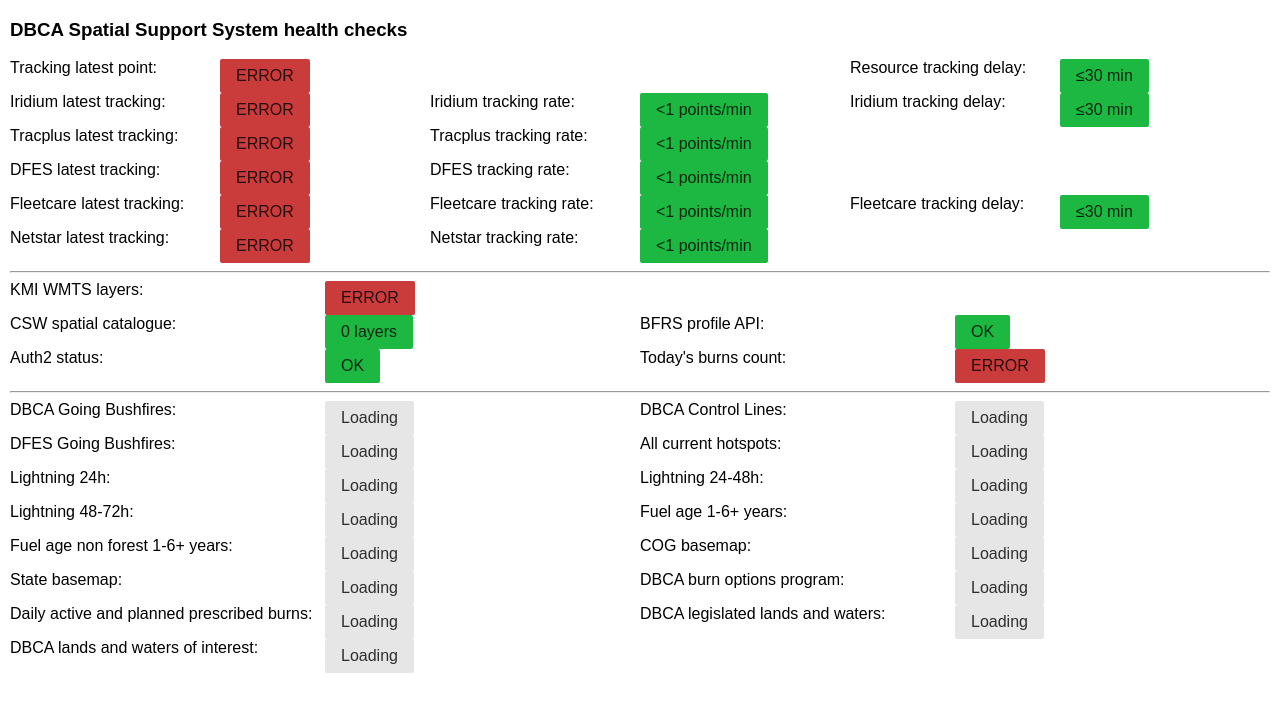
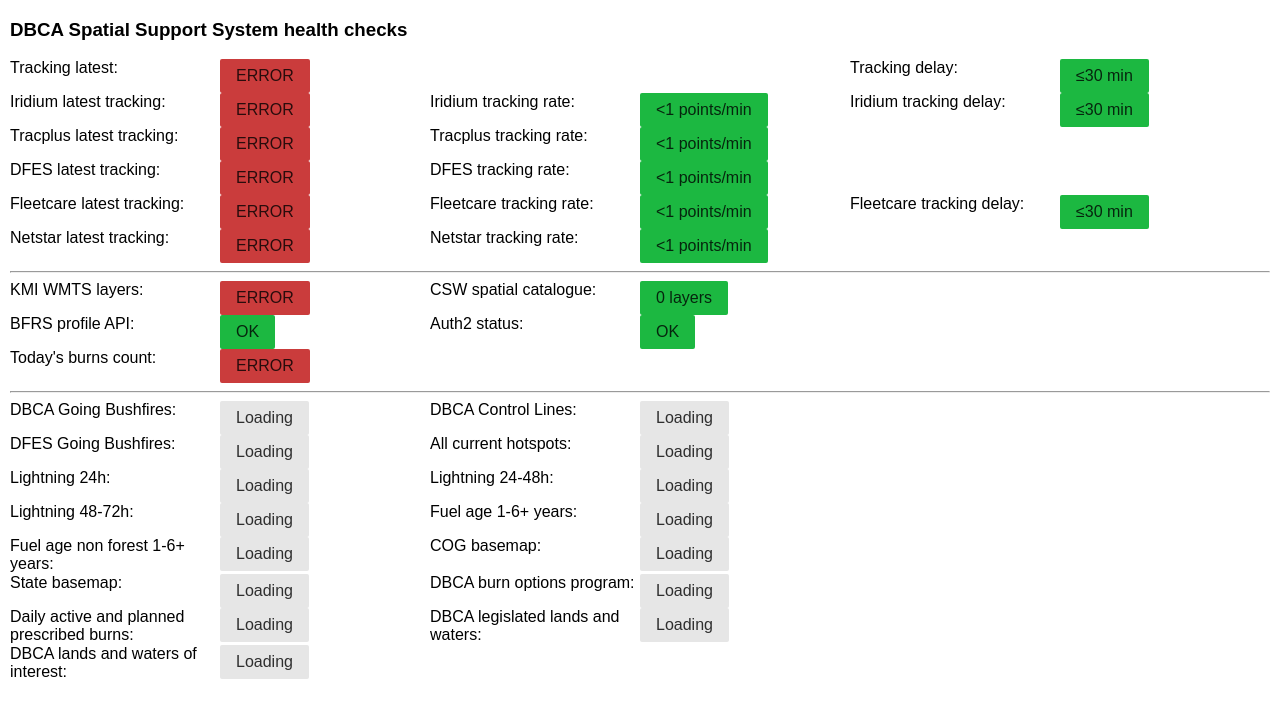
Before and after one commit to rockychen-dpaw/healthcheck, a Bottle app: page / in a window 1280 px wide. Shown: the top 718 px of the page. Run offline with Bottle, Linux system fonts and the light colour scheme; data that the repository does not hold is empty; some libraries are stand-ins or nearby versions.

Commit message:
Refactor status template output.

```diff
--- a/templates/index.html
+++ b/templates/index.html
@@ -43,17 +43,16 @@
   </head>
   <body>
     <h3>DBCA Spatial Support System health checks</h3>
+
     <div class="pure-g">
-      <div class="pure-u-1-2 pure-u-lg-1-6">Tracking latest point:</div>
+      <div class="pure-u-1-2 pure-u-lg-1-6">Tracking latest:</div>
       <div class="pure-u-1-2 pure-u-lg-1-6">
         <div hx-get="/api/all-sources/latest" hx-trigger="load">
           <button class="pure-button">Loading</button>
         </div>
       </div>
-
       <div class="pure-u-lg-1-3"></div>
-
-      <div class="pure-u-1-2 pure-u-lg-1-6">Resource tracking delay:</div>
+      <div class="pure-u-1-2 pure-u-lg-1-6">Tracking delay:</div>
       <div class="pure-u-1-2 pure-u-lg-1-6">
         <div hx-get="/api/all-sources/delay" hx-trigger="load">
           <button class="pure-button">Loading</button>
@@ -66,14 +65,12 @@
           <button class="pure-button">Loading</button>
         </div>
       </div>
-
       <div class="pure-u-1-2 pure-u-lg-1-6">Iridium tracking rate:</div>
       <div class="pure-u-1-2 pure-u-lg-1-6">
         <div hx-get="/api/iridium/loggedpoint-rate" hx-trigger="load">
           <button class="pure-button">Loading</button>
         </div>
       </div>
-
       <div class="pure-u-1-2 pure-u-lg-1-6">Iridium tracking delay:</div>
       <div class="pure-u-1-2 pure-u-lg-1-6">
         <div hx-get="/api/iridium/delay" hx-trigger="load">
@@ -87,14 +84,12 @@
           <button class="pure-button">Loading</button>
         </div>
       </div>
-
       <div class="pure-u-1-2 pure-u-lg-1-6">Tracplus tracking rate:</div>
       <div class="pure-u-1-2 pure-u-lg-1-6">
         <div hx-get="/api/tracplus/loggedpoint-rate" hx-trigger="load">
           <button class="pure-button">Loading</button>
         </div>
       </div>
-
       <div class="pure-u-lg-1-3"></div>
 
       <div class="pure-u-1-2 pure-u-lg-1-6">DFES latest tracking:</div>
@@ -103,14 +98,12 @@
           <button class="pure-button">Loading</button>
         </div>
       </div>
-
       <div class="pure-u-1-2 pure-u-lg-1-6">DFES tracking rate:</div>
       <div class="pure-u-1-2 pure-u-lg-1-6">
         <div hx-get="/api/dfes/loggedpoint-rate" hx-trigger="load">
           <button class="pure-button">Loading</button>
         </div>
       </div>
-
       <div class="pure-u-lg-1-3"></div>
 
       <div class="pure-u-1-2 pure-u-lg-1-6">Fleetcare latest tracking:</div>
@@ -119,14 +112,12 @@
           <button class="pure-button">Loading</button>
         </div>
       </div>
-
       <div class="pure-u-1-2 pure-u-lg-1-6">Fleetcare tracking rate:</div>
       <div class="pure-u-1-2 pure-u-lg-1-6">
         <div hx-get="/api/fleetcare/loggedpoint-rate" hx-trigger="load">
           <button class="pure-button">Loading</button>
         </div>
       </div>
-
       <div class="pure-u-1-2 pure-u-lg-1-6">Fleetcare tracking delay:</div>
       <div class="pure-u-1-2 pure-u-lg-1-6">
         <div hx-get="/api/fleetcare/delay" hx-trigger="load">
@@ -140,144 +131,163 @@
           <button class="pure-button">Loading</button>
         </div>
       </div>
-
       <div class="pure-u-1-2 pure-u-lg-1-6">Netstar tracking rate:</div>
       <div class="pure-u-1-2 pure-u-lg-1-6">
         <div hx-get="/api/netstar/loggedpoint-rate" hx-trigger="load">
           <button class="pure-button">Loading</button>
         </div>
       </div>
-
       <div class="pure-u-lg-1-3"></div>
     </div>
 
     <hr />
 
     <div class="pure-g">
-      <div class="pure-u-1-2 pure-u-md-1-3 pure-u-lg-1-4">KMI WMTS layers:</div>
-      <div class="pure-u-1-2 pure-u-md-2-3 pure-u-lg-1-4">
+      <div class="pure-u-1-2 pure-u-lg-1-6">KMI WMTS layers:</div>
+      <div class="pure-u-1-2 pure-u-lg-1-6">
         <div hx-get="/api/kmi-wmts-layers" hx-trigger="load">
           <button class="pure-button">Loading</button>
         </div>
       </div>
-      <div class="pure-u-1 pure-u-lg-2-4"></div>
-      <div class="pure-u-1-2 pure-u-md-1-3 pure-u-lg-1-4">CSW spatial catalogue:</div>
-      <div class="pure-u-1-2 pure-u-md-2-3 pure-u-lg-1-4">
+      <div class="pure-u-1-2 pure-u-lg-1-6">CSW spatial catalogue:</div>
+      <div class="pure-u-1-2 pure-u-lg-1-6">
         <div hx-get="/api/csw-layers" hx-trigger="load">
           <button class="pure-button">Loading</button>
         </div>
       </div>
-      <div class="pure-u-1-2 pure-u-md-1-3 pure-u-lg-1-4">BFRS profile API:</div>
-      <div class="pure-u-1-2 pure-u-md-2-3 pure-u-lg-1-4">
+      <div class="pure-u-lg-1-3"></div>
+
+      <div class="pure-u-1-2 pure-u-lg-1-6">BFRS profile API:</div>
+      <div class="pure-u-1-2 pure-u-lg-1-6">
         <div hx-get="/api/bfrs-status" hx-trigger="load">
           <button class="pure-button">Loading</button>
         </div>
       </div>
-      <div class="pure-u-1-2 pure-u-md-1-3 pure-u-lg-1-4">Auth2 status:</div>
-      <div class="pure-u-1-2 pure-u-md-2-3 pure-u-lg-1-4">
+      <div class="pure-u-1-2 pure-u-lg-1-6">Auth2 status:</div>
+      <div class="pure-u-1-2 pure-u-lg-1-6">
         <div hx-get="/api/auth2-status" hx-trigger="load">
           <button class="pure-button">Loading</button>
         </div>
       </div>
-      <div class="pure-u-1-2 pure-u-md-1-3 pure-u-lg-1-4">Today's burns count:</div>
-      <div class="pure-u-1-2 pure-u-md-2-3 pure-u-lg-1-4">
+      <div class="pure-u-lg-1-3"></div>
+
+      <div class="pure-u-1-2 pure-u-lg-1-6">Today's burns count:</div>
+      <div class="pure-u-1-2 pure-u-lg-1-6">
         <div hx-get="/api/todays-burns" hx-trigger="load">
           <button class="pure-button">Loading</button>
         </div>
       </div>
+      <div class="pure-u-lg-2-3"></div>
     </div>
+
     <hr />
+
     <div class="pure-g">
-      <div class="pure-u-1-2 pure-u-md-1-3 pure-u-lg-1-4">DBCA Going Bushfires:</div>
-      <div class="pure-u-1-2 pure-u-md-2-3 pure-u-lg-1-4">
-        <div hx-get="/api/dbca-going-bushfires" hx-trigger="load">
+      <div class="pure-u-1-2 pure-u-lg-1-6">DBCA Going Bushfires:</div>
+      <div class="pure-u-1-2 pure-u-lg-1-6">
+        <div hx-get="/api/kmi/dbca-going-bushfires" hx-trigger="load">
           <button class="pure-button">Loading</button>
         </div>
       </div>
-      <div class="pure-u-1-2 pure-u-md-1-3 pure-u-lg-1-4">DBCA Control Lines:</div>
-      <div class="pure-u-1-2 pure-u-md-2-3 pure-u-lg-1-4">
-        <div hx-get="/api/dbca-control-lines" hx-trigger="load">
+      <div class="pure-u-1-2 pure-u-lg-1-6">DBCA Control Lines:</div>
+      <div class="pure-u-1-2 pure-u-lg-1-6">
+        <div hx-get="/api/kmi/dbca-control-lines" hx-trigger="load">
           <button class="pure-button">Loading</button>
         </div>
       </div>
-      <div class="pure-u-1-2 pure-u-md-1-3 pure-u-lg-1-4">DFES Going Bushfires:</div>
-      <div class="pure-u-1-2 pure-u-md-2-3 pure-u-lg-1-4">
-        <div hx-get="/api/dfes-going-bushfires" hx-trigger="load">
+      <div class="pure-u-lg-1-3"></div>
+
+      <div class="pure-u-1-2 pure-u-lg-1-6">DFES Going Bushfires:</div>
+      <div class="pure-u-1-2 pure-u-lg-1-6">
+        <div hx-get="/api/kmi/dfes-going-bushfires" hx-trigger="load">
           <button class="pure-button">Loading</button>
         </div>
       </div>
-      <div class="pure-u-1-2 pure-u-md-1-3 pure-u-lg-1-4">All current hotspots:</div>
-      <div class="pure-u-1-2 pure-u-md-2-3 pure-u-lg-1-4">
-        <div hx-get="/api/current-hotspots" hx-trigger="load">
+      <div class="pure-u-1-2 pure-u-lg-1-6">All current hotspots:</div>
+      <div class="pure-u-1-2 pure-u-lg-1-6">
+        <div hx-get="/api/kmi/current-hotspots" hx-trigger="load">
           <button class="pure-button">Loading</button>
         </div>
       </div>
-      <div class="pure-u-1-2 pure-u-md-1-3 pure-u-lg-1-4">Lightning 24h:</div>
-      <div class="pure-u-1-2 pure-u-md-2-3 pure-u-lg-1-4">
-        <div hx-get="/api/lightning-24h" hx-trigger="load">
+      <div class="pure-u-lg-1-3"></div>
+
+      <div class="pure-u-1-2 pure-u-lg-1-6">Lightning 24h:</div>
+      <div class="pure-u-1-2 pure-u-lg-1-6">
+        <div hx-get="/api/kmi/lightning-24h" hx-trigger="load">
           <button class="pure-button">Loading</button>
         </div>
       </div>
-      <div class="pure-u-1-2 pure-u-md-1-3 pure-u-lg-1-4">Lightning 24-48h:</div>
-      <div class="pure-u-1-2 pure-u-md-2-3 pure-u-lg-1-4">
-        <div hx-get="/api/lightning-24-48h" hx-trigger="load">
+      <div class="pure-u-1-2 pure-u-lg-1-6">Lightning 24-48h:</div>
+      <div class="pure-u-1-2 pure-u-lg-1-6">
+        <div hx-get="/api/kmi/lightning-24-48h" hx-trigger="load">
           <button class="pure-button">Loading</button>
         </div>
       </div>
-      <div class="pure-u-1-2 pure-u-md-1-3 pure-u-lg-1-4">Lightning 48-72h:</div>
-      <div class="pure-u-1-2 pure-u-md-2-3 pure-u-lg-1-4">
-        <div hx-get="/api/lightning-48-72h" hx-trigger="load">
+      <div class="pure-u-lg-1-3"></div>
+
+      <div class="pure-u-1-2 pure-u-lg-1-6">Lightning 48-72h:</div>
+      <div class="pure-u-1-2 pure-u-lg-1-6">
+        <div hx-get="/api/kmi/lightning-48-72h" hx-trigger="load">
           <button class="pure-button">Loading</button>
         </div>
       </div>
-      <div class="pure-u-1-2 pure-u-md-1-3 pure-u-lg-1-4">Fuel age 1-6+ years:</div>
-      <div class="pure-u-1-2 pure-u-md-2-3 pure-u-lg-1-4">
-        <div hx-get="/api/fuel-age-1-6y" hx-trigger="load">
+      <div class="pure-u-1-2 pure-u-lg-1-6">Fuel age 1-6+ years:</div>
+      <div class="pure-u-1-2 pure-u-lg-1-6">
+        <div hx-get="/api/kmi/fuel-age-1-6y" hx-trigger="load">
           <button class="pure-button">Loading</button>
         </div>
       </div>
-      <div class="pure-u-1-2 pure-u-md-1-3 pure-u-lg-1-4">Fuel age non forest 1-6+ years:</div>
-      <div class="pure-u-1-2 pure-u-md-2-3 pure-u-lg-1-4">
-        <div hx-get="/api/fuel-age-nonforest-1-6y" hx-trigger="load">
+      <div class="pure-u-lg-1-3"></div>
+
+      <div class="pure-u-1-2 pure-u-lg-1-6">Fuel age non forest 1-6+ years:</div>
+      <div class="pure-u-1-2 pure-u-lg-1-6">
+        <div hx-get="/api/kmi/fuel-age-nonforest-1-6y" hx-trigger="load">
           <button class="pure-button">Loading</button>
         </div>
       </div>
-      <div class="pure-u-1-2 pure-u-md-1-3 pure-u-lg-1-4">COG basemap:</div>
-      <div class="pure-u-1-2 pure-u-md-2-3 pure-u-lg-1-4">
-        <div hx-get="/api/cog-basemap" hx-trigger="load">
+      <div class="pure-u-1-2 pure-u-lg-1-6">COG basemap:</div>
+      <div class="pure-u-1-2 pure-u-lg-1-6">
+        <div hx-get="/api/kmi/cog-basemap" hx-trigger="load">
           <button class="pure-button">Loading</button>
         </div>
       </div>
-      <div class="pure-u-1-2 pure-u-md-1-3 pure-u-lg-1-4">State basemap:</div>
-      <div class="pure-u-1-2 pure-u-md-2-3 pure-u-lg-1-4">
-        <div hx-get="/api/state-basemap" hx-trigger="load">
+      <div class="pure-u-lg-1-3"></div>
+
+      <div class="pure-u-1-2 pure-u-lg-1-6">State basemap:</div>
+      <div class="pure-u-1-2 pure-u-lg-1-6">
+        <div hx-get="/api/kmi/state-basemap" hx-trigger="load">
           <button class="pure-button">Loading</button>
         </div>
       </div>
-      <div class="pure-u-1-2 pure-u-md-1-3 pure-u-lg-1-4">DBCA burn options program:</div>
-      <div class="pure-u-1-2 pure-u-md-2-3 pure-u-lg-1-4">
-        <div hx-get="/api/dbca-burn-program" hx-trigger="load">
+      <div class="pure-u-1-2 pure-u-lg-1-6">DBCA burn options program:</div>
+      <div class="pure-u-1-2 pure-u-lg-1-6">
+        <div hx-get="/api/kmi/dbca-burn-program" hx-trigger="load">
           <button class="pure-button">Loading</button>
         </div>
       </div>
-      <div class="pure-u-1-2 pure-u-md-1-3 pure-u-lg-1-4">Daily active and planned prescribed burns:</div>
-      <div class="pure-u-1-2 pure-u-md-2-3 pure-u-lg-1-4">
-        <div hx-get="/api/daily-active-burns" hx-trigger="load">
+      <div class="pure-u-lg-1-3"></div>
+
+      <div class="pure-u-1-2 pure-u-lg-1-6">Daily active and planned prescribed burns:</div>
+      <div class="pure-u-1-2 pure-u-lg-1-6">
+        <div hx-get="/api/kmi/daily-active-burns" hx-trigger="load">
           <button class="pure-button">Loading</button>
         </div>
       </div>
-      <div class="pure-u-1-2 pure-u-md-1-3 pure-u-lg-1-4">DBCA legislated lands and waters:</div>
-      <div class="pure-u-1-2 pure-u-md-2-3 pure-u-lg-1-4">
-        <div hx-get="/api/dbca-lands-waters" hx-trigger="load">
+      <div class="pure-u-1-2 pure-u-lg-1-6">DBCA legislated lands and waters:</div>
+      <div class="pure-u-1-2 pure-u-lg-1-6">
+        <div hx-get="/api/kmi/dbca-lands-waters" hx-trigger="load">
           <button class="pure-button">Loading</button>
         </div>
       </div>
-      <div class="pure-u-1-2 pure-u-md-1-3 pure-u-lg-1-4">DBCA lands and waters of interest:</div>
-      <div class="pure-u-1-2 pure-u-md-2-3 pure-u-lg-1-4">
-        <div hx-get="/api/dbca-lands-waters-interest" hx-trigger="load">
+      <div class="pure-u-lg-1-3"></div>
+
+      <div class="pure-u-1-2 pure-u-lg-1-6">DBCA lands and waters of interest:</div>
+      <div class="pure-u-1-2 pure-u-lg-1-6">
+        <div hx-get="/api/kmi/dbca-lands-waters-interest" hx-trigger="load">
           <button class="pure-button">Loading</button>
         </div>
       </div>
+      <div class="pure-u-lg-2-3"></div>
     </div>
   </body>
 </html>
```
